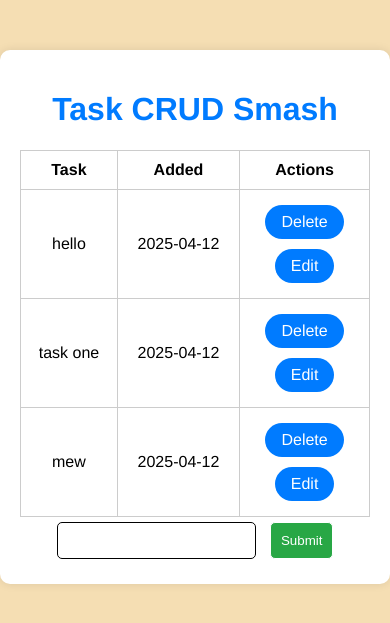
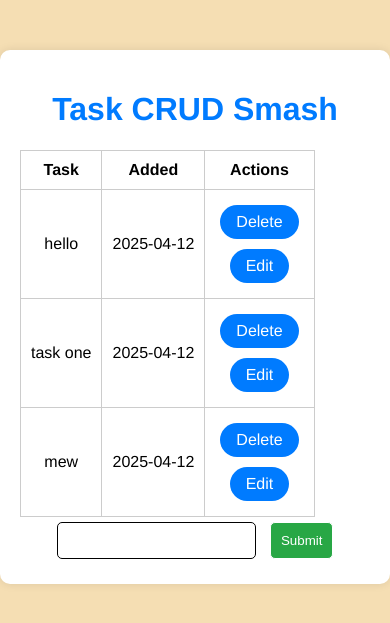
Before and after one commit to aimG313/Project-CRUD-App, a Flask app: page / in a window 390 px wide. Shown: the top 623 px of the page. Run offline with Flask 3, Linux system fonts and the light colour scheme; style sheets or scripts are compiled from the project's sources.

Commit message:
Update style.scss

```diff
--- a/static/style.scss
+++ b/static/style.scss
@@ -36,11 +36,11 @@ body{
     border-collapse:collapse ;
 
 
-    // @media (max-width: 600px) {
-    //   display: block;
-    //   overflow-x: auto;
-    //   white-space: nowrap;
-    // }
+    @media (max-width: 600px) {
+      display: block;
+      overflow-x: auto;
+      white-space: nowrap;
+    }
 
 
     th,td{
```
